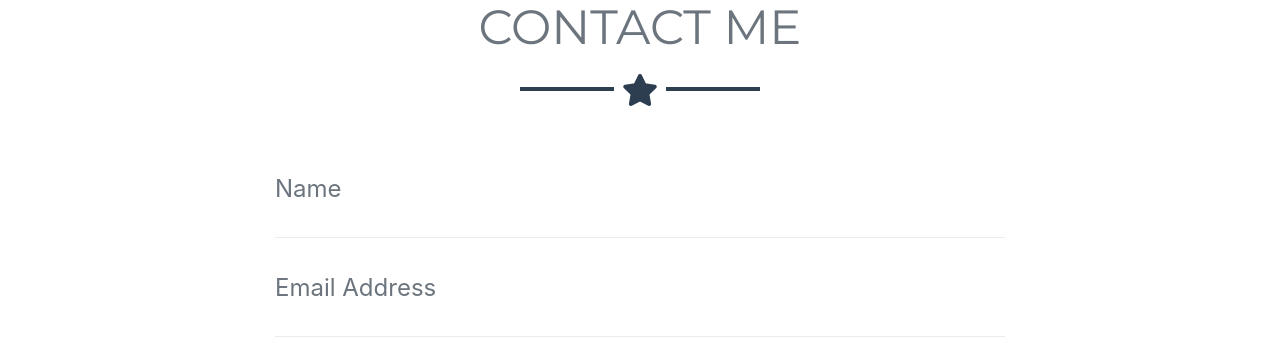
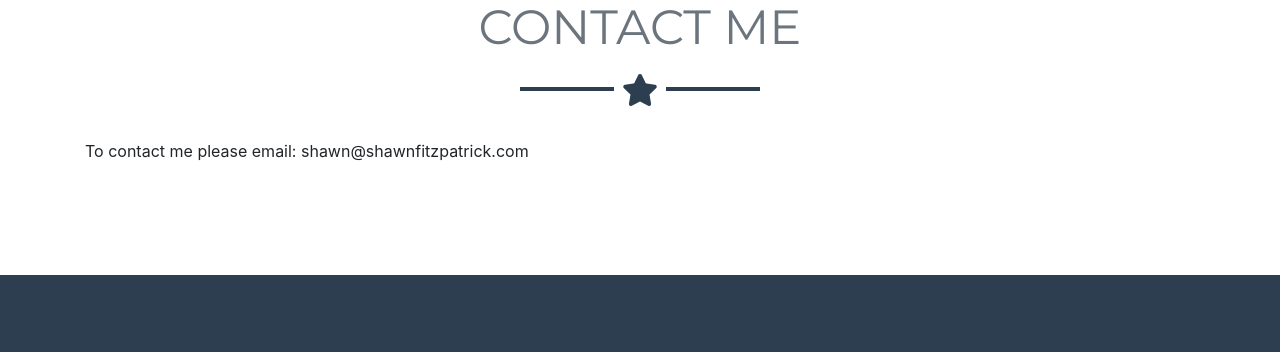
Before and after one commit to thefitz7/ShawnFitzpatrick.github.io, a website with bundled scripts: page index.html in a window 1280 px wide. Shown: the part 5020-5372 px from the top of the page. Built offline with nearby package versions, Linux system fonts and the light colour scheme.

Commit message:
editting the contact me

```diff
--- a/index.html
+++ b/index.html
@@ -315,10 +315,12 @@
     <div class="container">
       <h2 class="text-center text-uppercase text-secondary mb-0">Contact Me</h2>
       <hr class="star-dark mb-5">
+      <p>To contact me please email: shawn@shawnfitzpatrick.com</p>
+      <!--
       <div class="row">
         <div class="col-lg-8 mx-auto">
-          <!-- To configure the contact form email address, go to mail/contact_me.php and update the email address in the PHP file on line 19. -->
-          <!-- The form should work on most web servers, but if the form is not working you may need to configure your web server differently. -->
+          To configure the contact form email address, go to mail/contact_me.php and update the email address in the PHP file on line 19.
+          The form should work on most web servers, but if the form is not working you may need to configure your web server differently.
           <form name="sentMessage" id="contactForm" novalidate="novalidate">
             <div class="control-group">
               <div class="form-group floating-label-form-group controls mb-0 pb-2">
@@ -349,6 +351,7 @@
           </form>
         </div>
       </div>
+    -->
     </div>
   </section>
 
```
